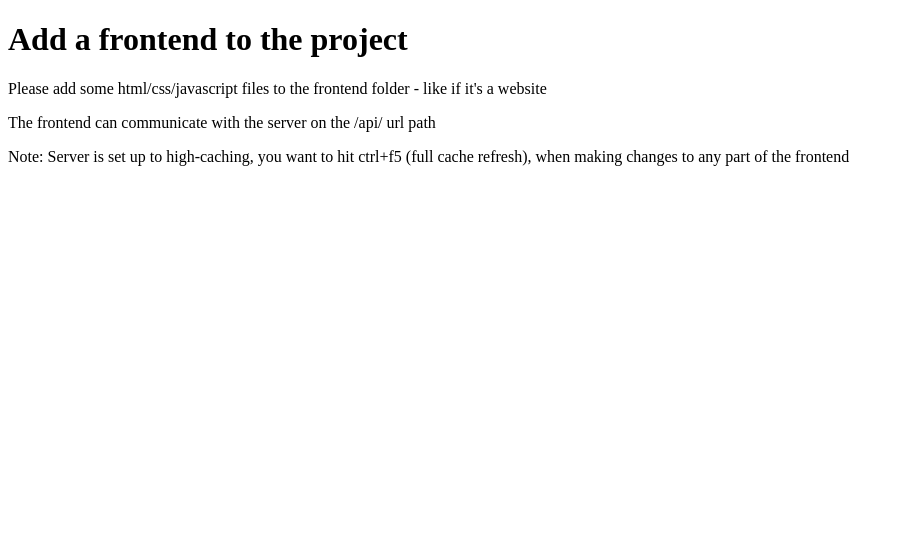
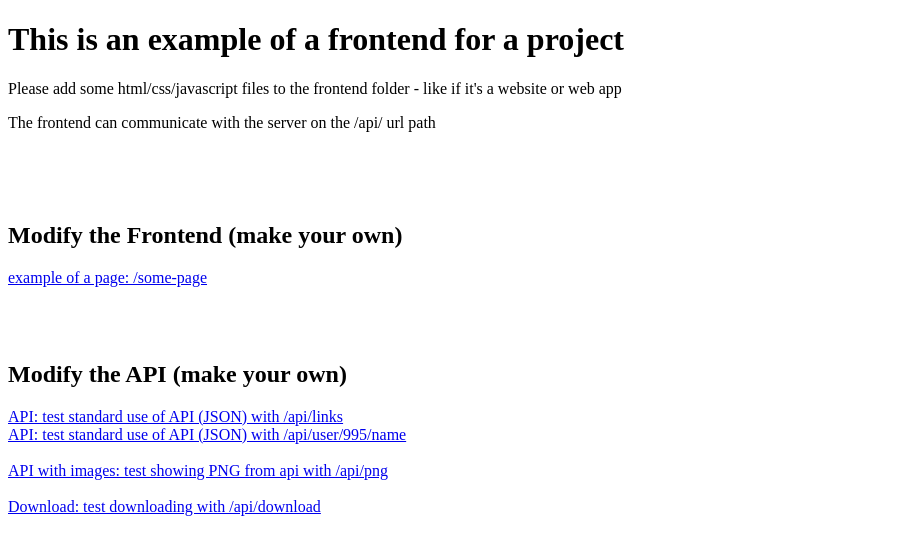
Before and after one commit to lmbek/gobek-example, a plain HTML site: page frontend/index.html in a window 1280 px wide. Shown: the whole page, without its empty margins (0-904 px from the left). Drawn offline with Linux system fonts and the light colour scheme.

Commit message:
index.html: Modified * made new description

```diff
--- a/frontend/index.html
+++ b/frontend/index.html
@@ -3,12 +3,27 @@
 <head>
     <meta charset="UTF-8">
     <link href="icon.ico" rel="icon">
+    <meta name="viewport" content="width=device-width, initial-scale=1.0">
     <title>Add Frontend</title>
 </head>
 <body>
-    <h1>Add a frontend to the project</h1>
-    <p>Please add some html/css/javascript files to the frontend folder - like if it's a website</p>
+    <h1>This is an example of a frontend for a project</h1>
+    <p>Please add some html/css/javascript files to the frontend folder - like if it's a website or web app</p>
     <p>The frontend can communicate with the server on the /api/ url path </p>
-    <p>Note: Server is set up to high-caching, you want to hit ctrl+f5 (full cache refresh), when making changes to any part of the frontend</p>
+    <br>
+    <br>
+    <br>
+    <h2>Modify the Frontend (make your own)</h2>
+    <a href="some-page">example of a page: /some-page</a><br>
+    <br>
+    <br>
+    <br>
+    <h2>Modify the API (make your own)</h2>
+    <a href="/api/links">API: test standard use of API (JSON) with /api/links</a><br>
+    <a href="/api/user/995/name">API: test standard use of API (JSON) with /api/user/995/name</a><br>
+    <br>
+    <a href="/api/png">API with images: test showing PNG from api with /api/png</a><br>
+    <br>
+    <a href="/api/download">Download: test downloading with /api/download</a><br>
 </body>
 </html>
```
